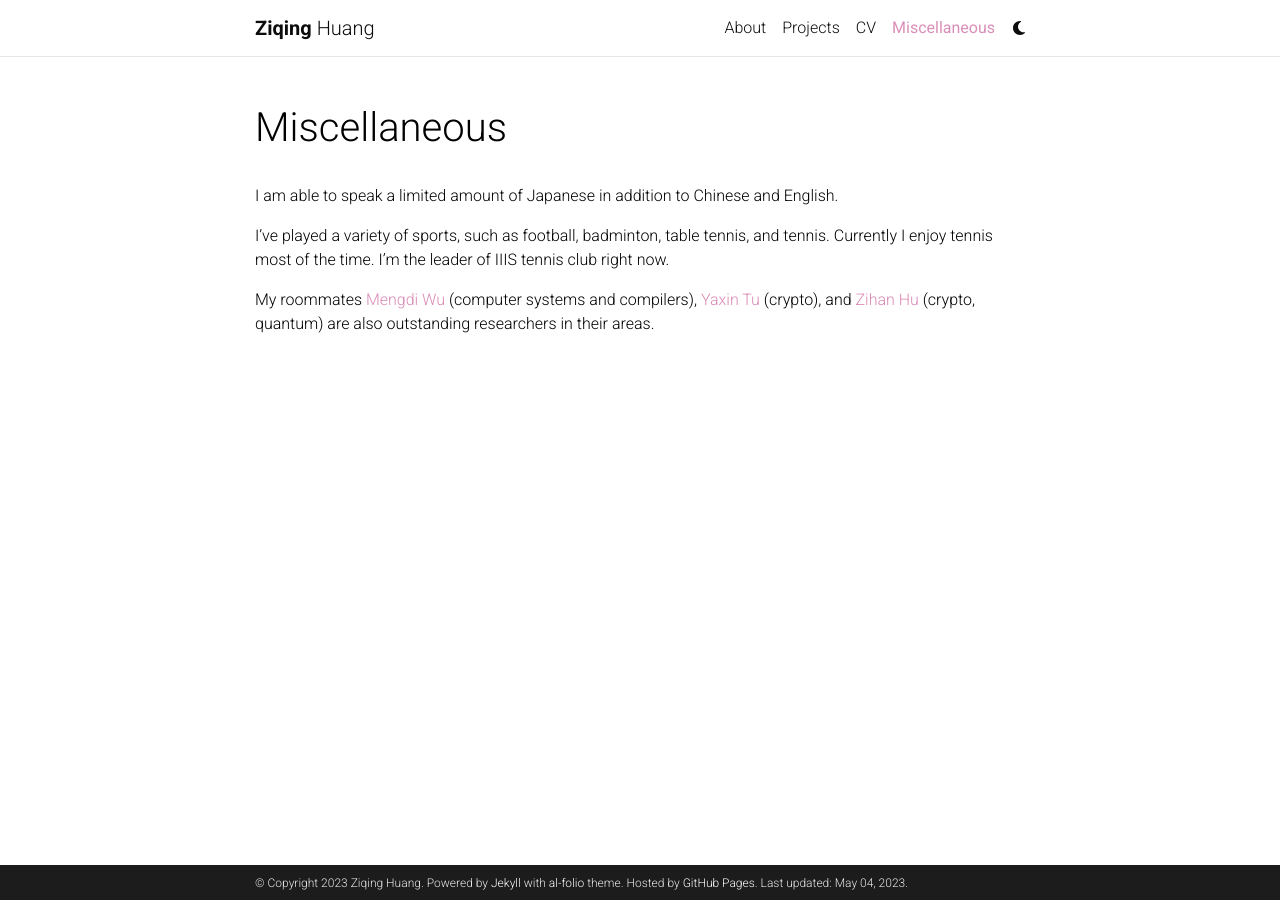
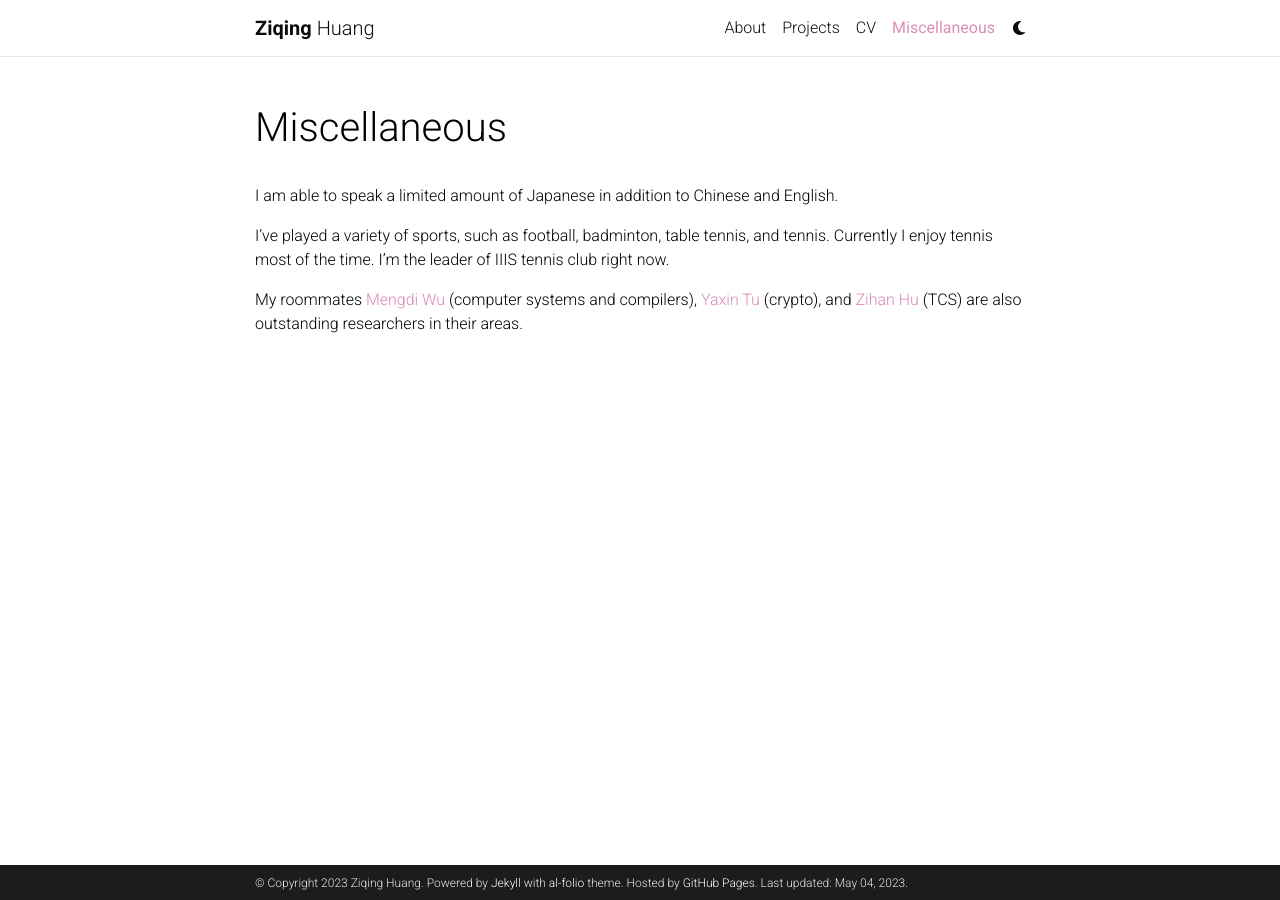
Before and after one commit to ziqing-huang/ziqing-huang.github.io, a Jekyll site: the page built from _pages/miscellaneous.md, in a window 1280 px wide. Built offline with Jekyll 4.4.1, drawn with Linux system fonts in a browser that asks for light colours; nearby versions of some CDN libraries; comment, search, counter and statistics services are not loaded; a style sheet for code colours, icons or effects is not loaded.

Commit message:
Update miscellaneous.md

```diff
--- a/_pages/miscellaneous.md
+++ b/_pages/miscellaneous.md
@@ -11,4 +11,4 @@ I am able to speak a limited amount of Japanese in addition to Chinese and Engli
 
 I've played a variety of sports, such as football, badminton, table tennis, and tennis. Currently I enjoy tennis most of the time. I'm the leader of IIIS tennis club right now.
 
-My roommates [Mengdi Wu](https://wmdi.github.io/) (computer systems and compilers), [Yaxin Tu](https://tu-yaxin.github.io/) (crypto), and [Zihan Hu](https://zihanhu.cn/) (crypto, quantum) are also outstanding researchers in their areas.
+My roommates [Mengdi Wu](https://wmdi.github.io/) (computer systems and compilers), [Yaxin Tu](https://tu-yaxin.github.io/) (crypto), and [Zihan Hu](https://zihanhu.cn/) (TCS) are also outstanding researchers in their areas.
```
